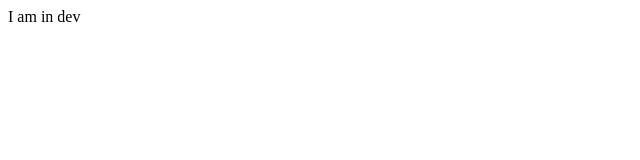
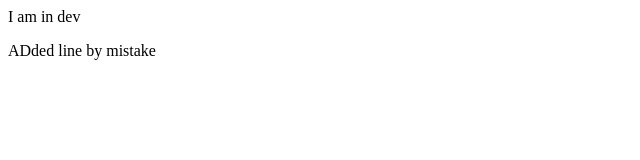
Before and after one commit to sachin2712/sachin-1, a plain HTML site: page index.html in a window 1280 px wide. Shown: the whole page, without its empty margins (0-640 px from the left). Drawn offline with Linux system fonts and the light colour scheme.

Commit message:
added line by mistake

```diff
--- a/index.html
+++ b/index.html
@@ -1 +1,2 @@
 <p>I am in dev</p>
+<p>ADded line by mistake</p>
```
